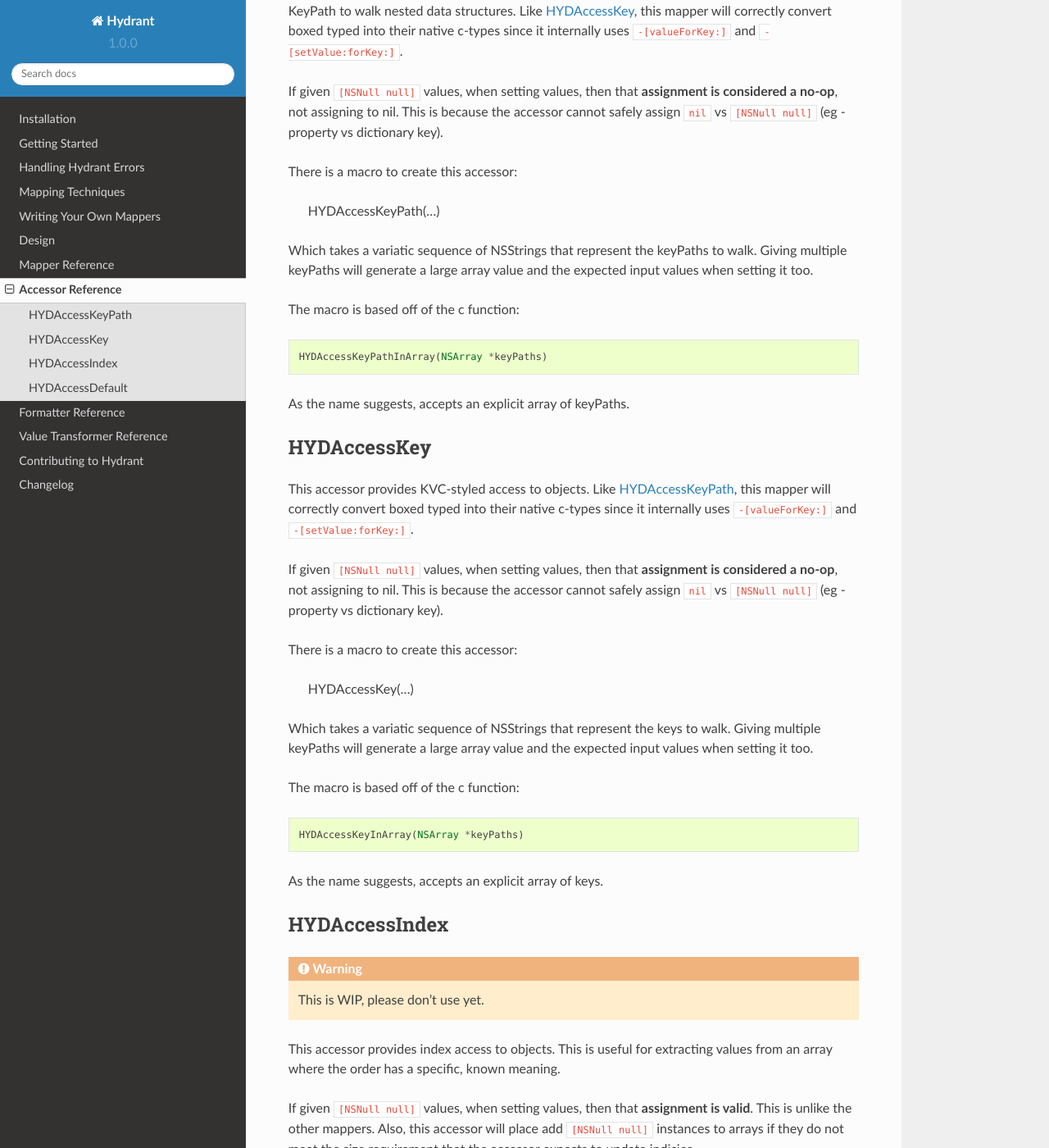
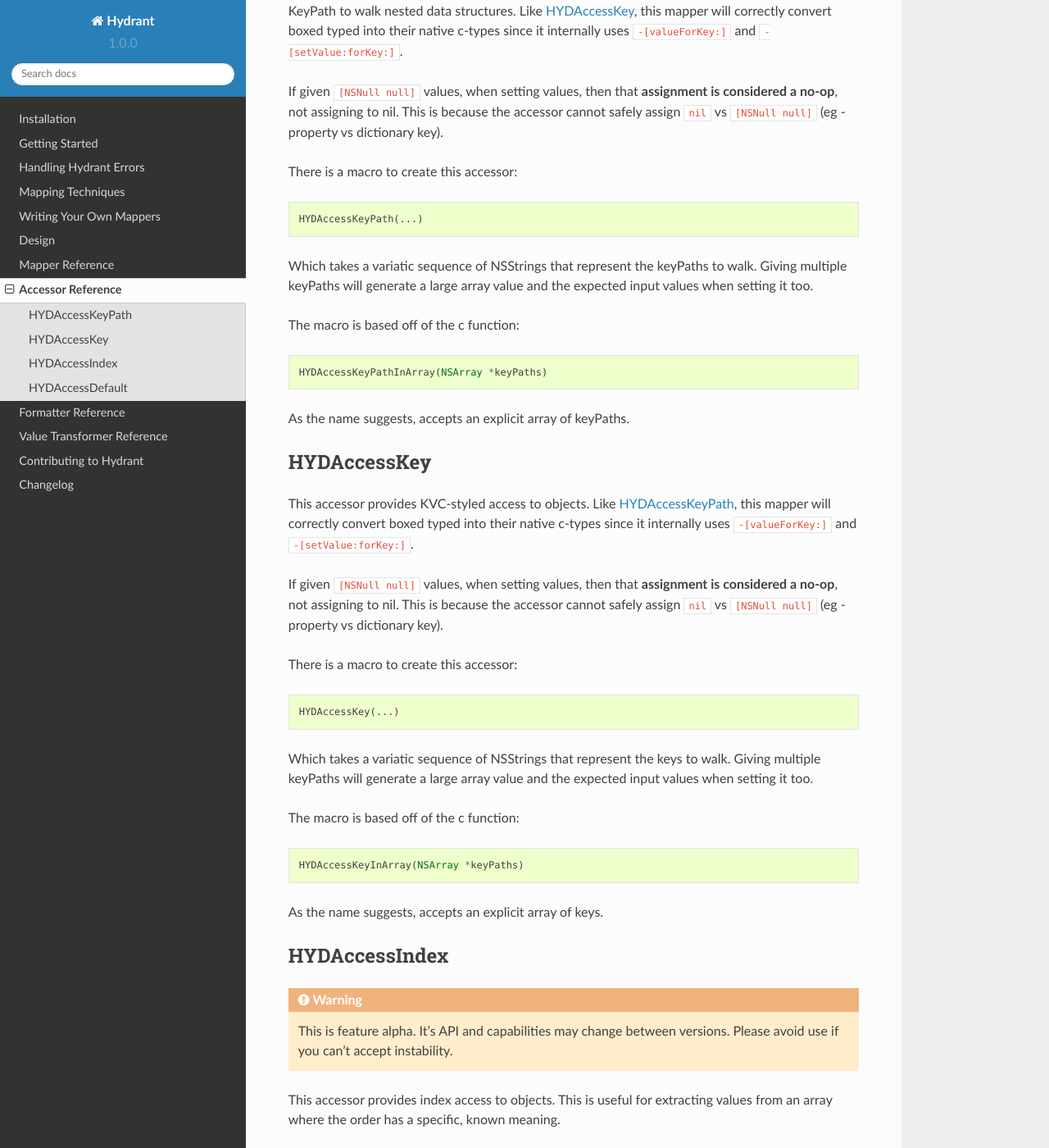
Before and after one commit to jeffh/Hydrant, a Sphinx documentation site: the page built from docs/source/accessor_reference.rst, in a window 1280 px wide and 1400 px high, scrolled down 430 px. Shown: the whole window at 82% size. Built offline with Sphinx 7.4.7 and the Read the Docs theme 2.0.0, drawn with Linux system fonts in a browser that asks for light colours; some of the changed text lies outside the part shown.

Commit message:
Tweaked accessor reference a bit

```diff
--- a/docs/source/accessor_reference.rst
+++ b/docs/source/accessor_reference.rst
@@ -30,7 +30,7 @@
 cannot safely assign ``nil`` vs ``[NSNull null]`` (eg - property vs dictionary
 key).
 
-There is a macro to create this accessor:
+There is a macro to create this accessor::
 
     HYDAccessKeyPath(...)
 
@@ -60,7 +60,7 @@
 cannot safely assign ``nil`` vs ``[NSNull null]`` (eg - property vs dictionary
 key).
 
-There is a macro to create this accessor:
+There is a macro to create this accessor::
 
     HYDAccessKey(...)
 
@@ -81,7 +81,9 @@
 HYDAccessIndex
 ==============
 
-.. warning:: This is WIP, please don't use yet.
+.. warning:: This is feature alpha. It's API and capabilities may change
+             between versions. Please avoid use if you can't accept
+             instability.
 
 This accessor provides index access to objects. This is useful for extracting
 values from an array where the order has a specific, known meaning.
@@ -91,7 +93,7 @@
 add ``[NSNull null]`` instances to arrays if they do not meet the size
 requirement that the accessor expects to update indicies.
 
-There is a macro to create this accessor:
+There is a macro to create this accessor::
 
     HYDAccessIndex(...)
 
```
